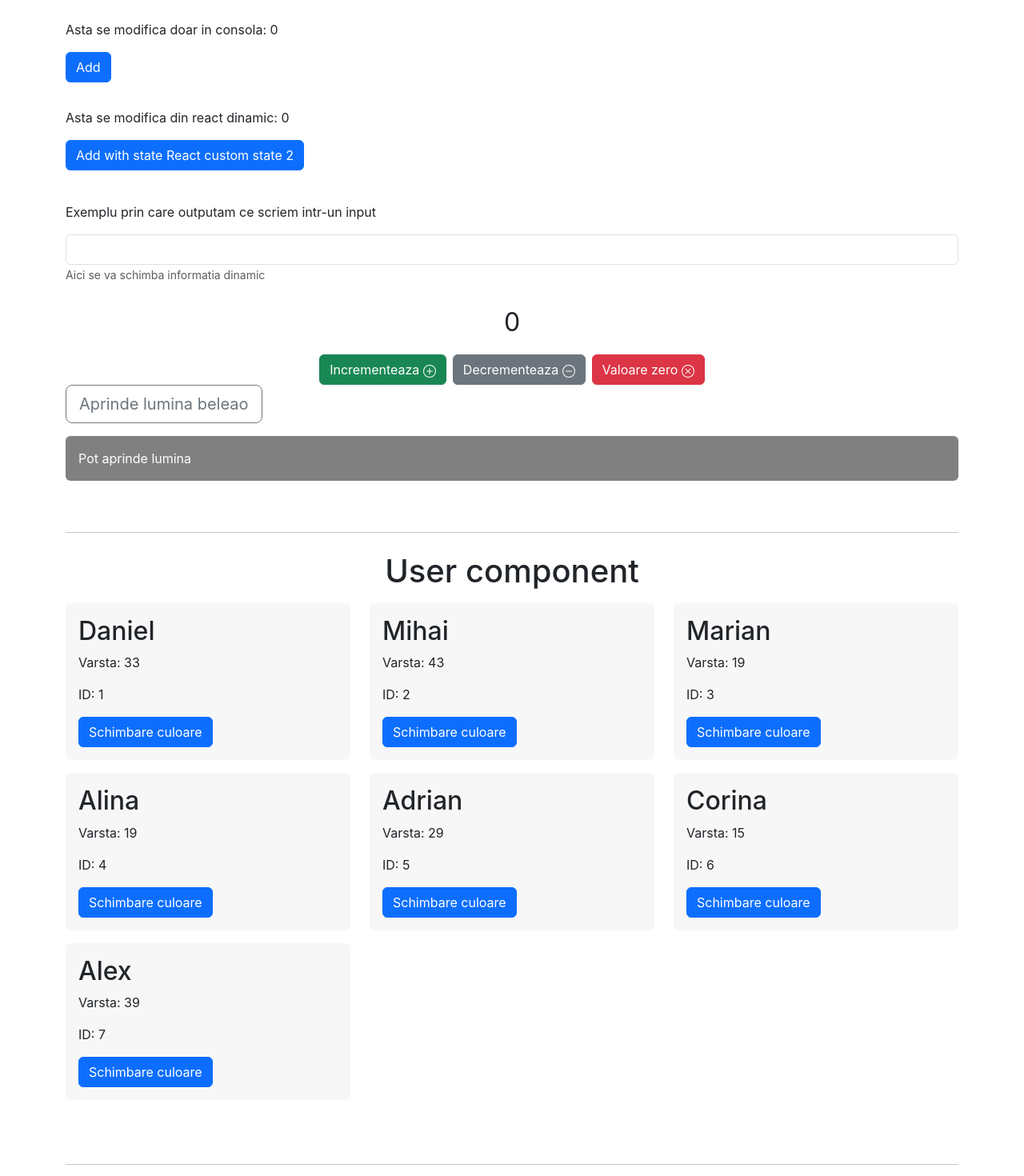
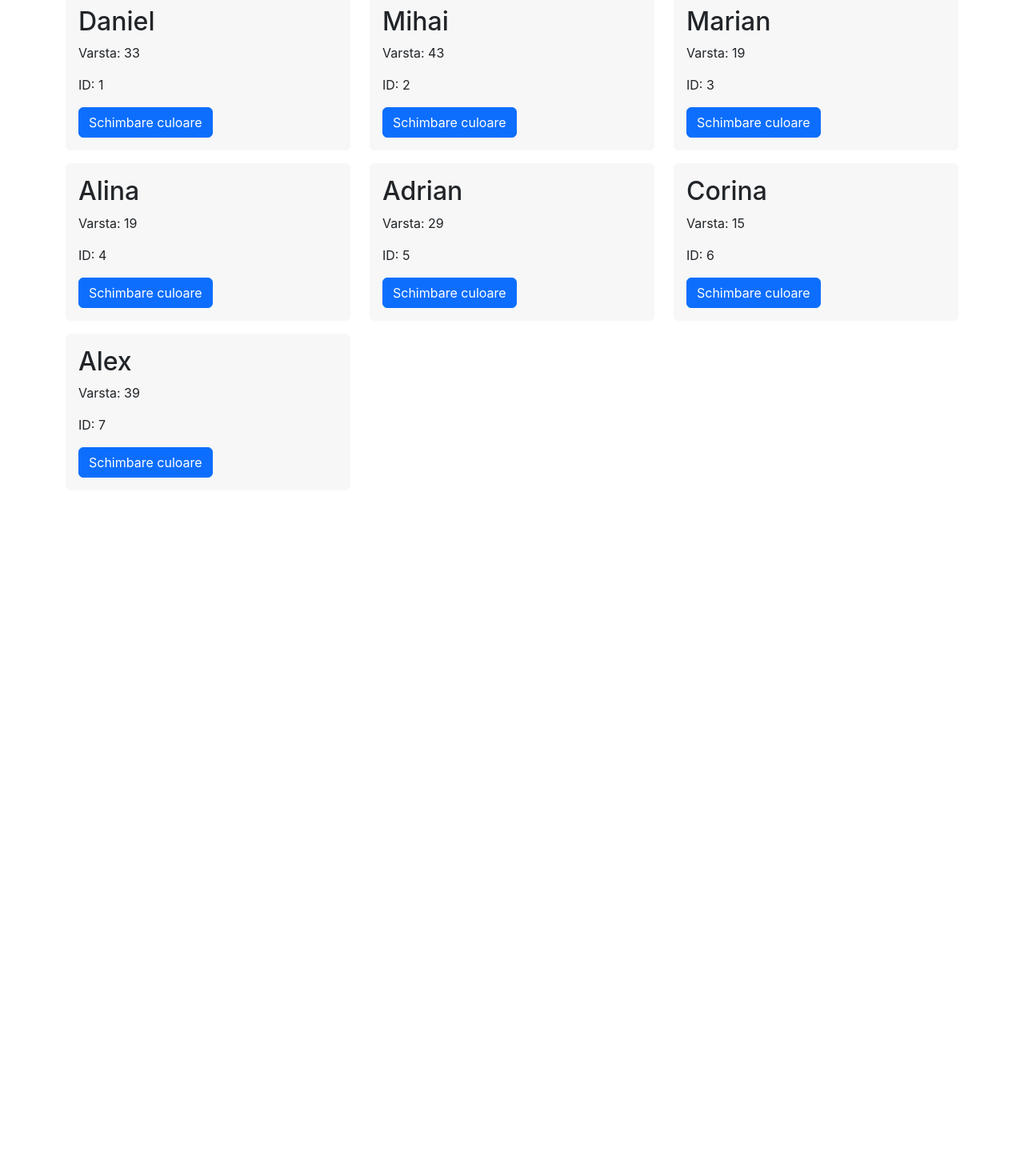
Before and after one commit to brateanugeorgeflorin/react-sda-course, a React (Create React App) app: page / in a window 1280 px wide. Shown: the part 120-1590 px from the top of the page at 80% size. After the commit the page ends 800 px from the top, so only its background shows below. Built offline with nearby package versions, Linux system fonts and the light colour scheme.

Commit message:
Routes setup

```diff
--- a/src/App.js
+++ b/src/App.js
@@ -2,19 +2,23 @@ import { AboutState, IncrementOption, OpositeButton } from './AboutState';
 import { HeaderComponent } from './components/HeaderComponent';
 import { Home } from './components/Home';
 import { UseEffect } from './components/UseEffect';
+import { BrowserRouter as Router, Routes, Route, Link } from 'react-router-dom';
 
 function App() {
 
   return (
     <div className="App container">
-
-        <HeaderComponent/>
-        <AboutState />
-        <IncrementOption />
-        <OpositeButton />
-        <Home />
-        <UseEffect />
-
+        <Router>
+          <Routes>
+            <Route path='/' element={<Home />} />
+            <Route path='/aboutstate' element={<AboutState />} />
+            <Route path='/useeffect' element={<UseEffect />} />
+            <Route path='/opositebutton' element={<OpositeButton />} />
+            <Route path='/incrementoption' element={<IncrementOption />} />
+            <Route path='/headercomponent' element={<HeaderComponent />} />
+            <Route path='*' element={<p>Page does not exists.</p>} />
+          </Routes>
+        </Router>
     </div>
   );
 }
--- a/src/components/Home.js
+++ b/src/components/Home.js
@@ -5,7 +5,6 @@ export const Home = () => {
 
     return(
         <div className="App mt-5 pb-5 row row-cols-3">
-            <div className="col-12 pb-2"><hr/></div>
             <div className="heading h1 col-12 text-center pb-2">User component</div>
             {Users.map((user, i) => {
                return <User name={user.name} age={user.age} key={user.key} id={user.key} />;
```
